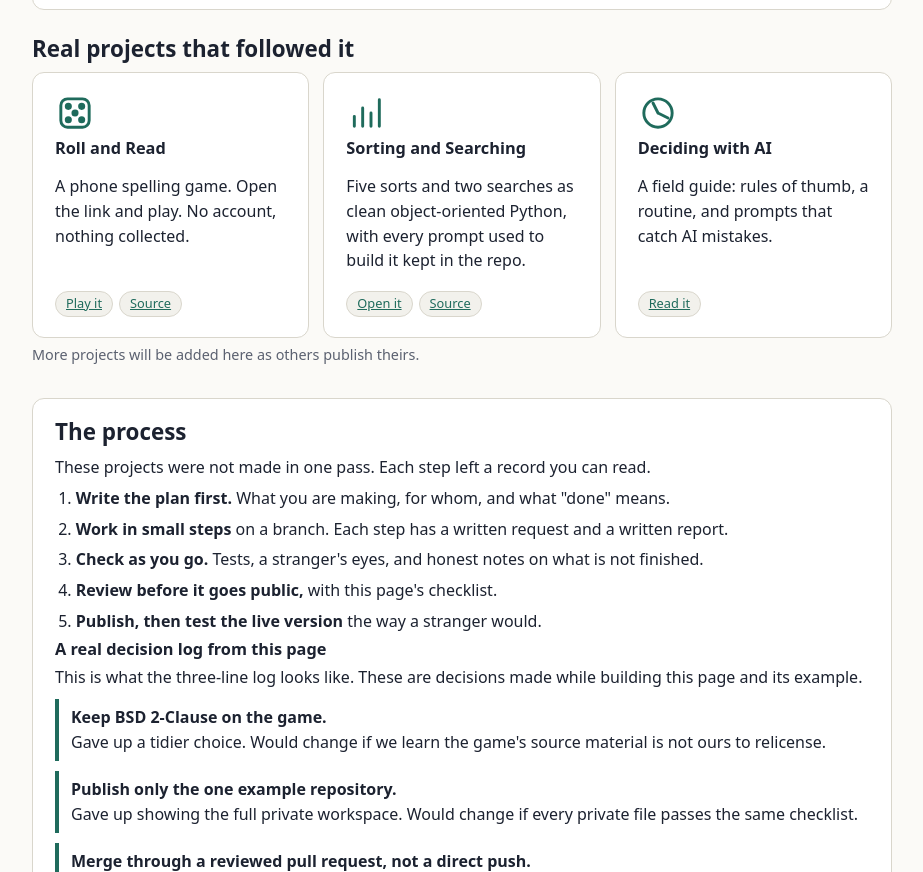
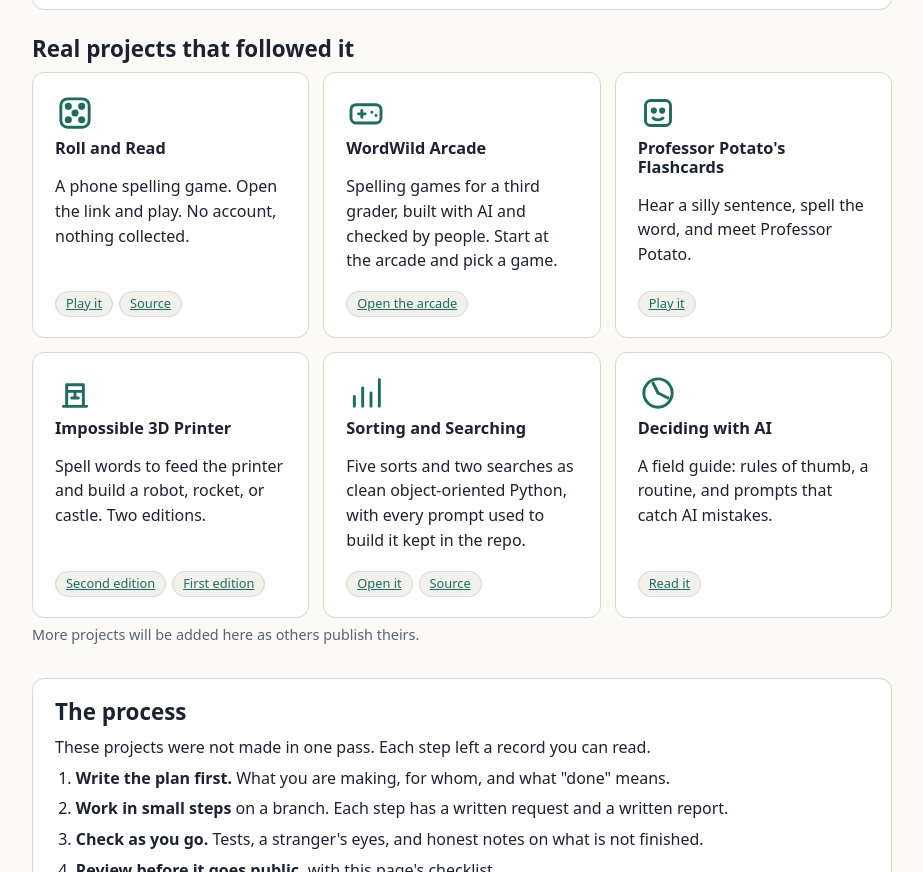
Before and after one commit to jeremy-evert/swosu-computing, a plain HTML site: page show-your-work/index.html in a window 1280 px wide. Shown: the part 5550-6422 px from the top of the page, without its empty margins (178-1101 px from the left). Drawn offline with Linux system fonts and the light colour scheme.

Commit message:
Show Your Work: list WordWild Arcade, Flashcards and 3D Printer under Real projects
Co-Authored-By: Claude Sonnet 5.5 <noreply@anthropic.com>
Claude-Session: https://claude.ai/code/session_01VU6fwwiDYi4mqgeA648NzH

```diff
--- a/show-your-work/index.html
+++ b/show-your-work/index.html
@@ -289,6 +289,24 @@ I would change my mind if ___.</pre><button type="button" class="copy">Copy</but
       <div class="chips"><a class="chip" href="https://jeremy-evert.github.io/oeqa_spell_roller_public/">Play it</a><a class="chip" href="https://github.com/jeremy-evert/oeqa_spell_roller_public">Source</a></div>
     </article>
     <article class="card">
+      <svg viewBox="0 0 48 48" fill="none" stroke="currentColor" stroke-width="3.5" stroke-linecap="round" stroke-linejoin="round" aria-hidden="true"><rect x="6" y="14" width="36" height="22" rx="6"/><path d="M15 25h8M19 21v8M31 23h.1M36 27h.1"/></svg>
+      <h3>WordWild Arcade</h3>
+      <p>Spelling games for a third grader, built with AI and checked by people. Start at the arcade and pick a game.</p>
+      <div class="chips"><a class="chip" href="https://jeremy-evert.github.io/oeqa_spell_roller_public/wordwild/">Open the arcade</a></div>
+    </article>
+    <article class="card">
+      <svg viewBox="0 0 48 48" fill="none" stroke="currentColor" stroke-width="3.5" stroke-linecap="round" stroke-linejoin="round" aria-hidden="true"><rect x="9" y="9" width="30" height="30" rx="6"/><circle cx="19" cy="21" r="2" fill="currentColor"/><circle cx="29" cy="21" r="2" fill="currentColor"/><path d="M18 30c3 3 9 3 12 0"/></svg>
+      <h3>Professor Potato's Flashcards</h3>
+      <p>Hear a silly sentence, spell the word, and meet Professor Potato.</p>
+      <div class="chips"><a class="chip" href="https://jeremy-evert.github.io/oeqa_spell_roller_public/wordwild/flashcards/">Play it</a></div>
+    </article>
+    <article class="card">
+      <svg viewBox="0 0 48 48" fill="none" stroke="currentColor" stroke-width="3.5" stroke-linecap="round" stroke-linejoin="round" aria-hidden="true"><path d="M10 40h28M14 40V14h20v26M14 22h20"/><path d="M24 22v8M20 30h8"/></svg>
+      <h3>Impossible 3D Printer</h3>
+      <p>Spell words to feed the printer and build a robot, rocket, or castle. Two editions.</p>
+      <div class="chips"><a class="chip" href="https://jeremy-evert.github.io/oeqa_spell_roller_public/wordwild/printer-v2/">Second edition</a><a class="chip" href="https://jeremy-evert.github.io/oeqa_spell_roller_public/wordwild/game/">First edition</a></div>
+    </article>
+    <article class="card">
       <svg viewBox="0 0 48 48" fill="none" stroke="currentColor" stroke-width="3.5" stroke-linecap="round" stroke-linejoin="round" aria-hidden="true"><path d="M10 40V28M20 40V18M30 40V24M40 40V8"/></svg>
       <h3>Sorting and Searching</h3>
       <p>Five sorts and two searches as clean object-oriented Python, with every prompt used to build it kept in the repo.</p>
```
